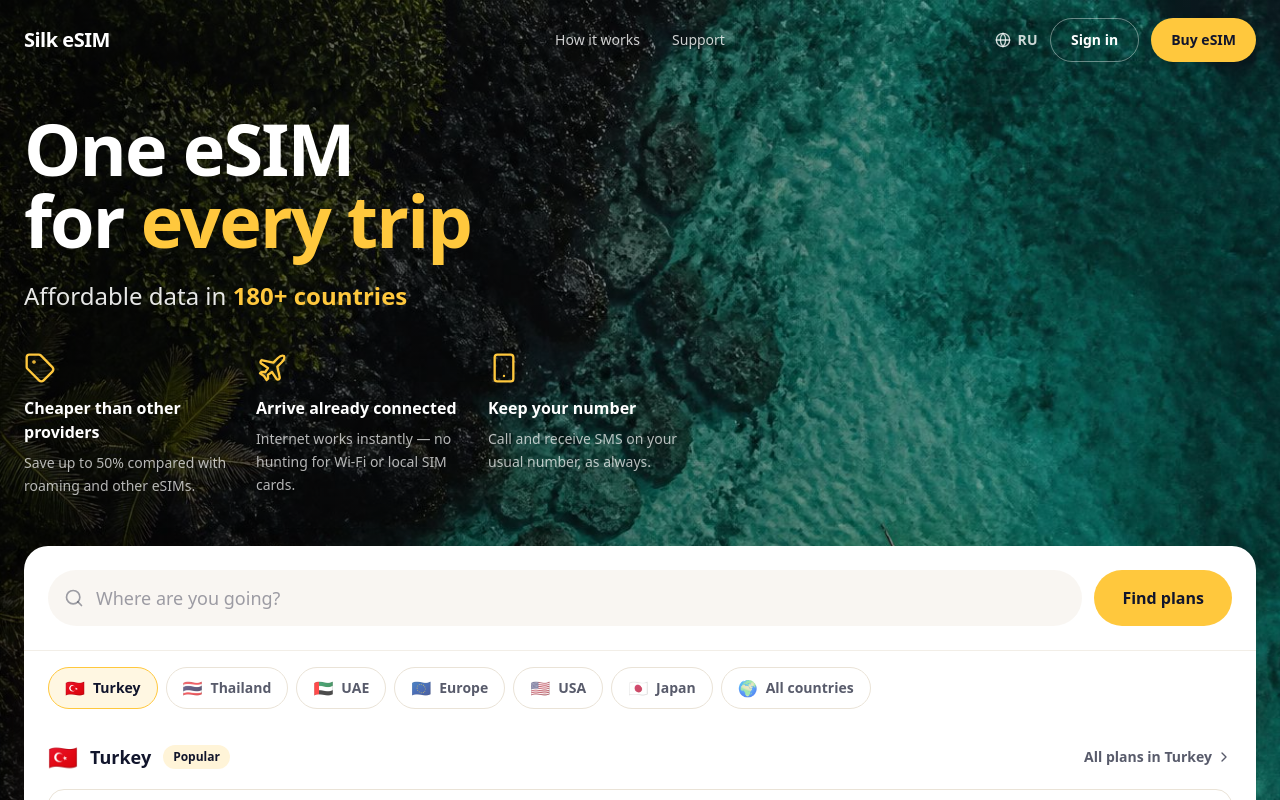
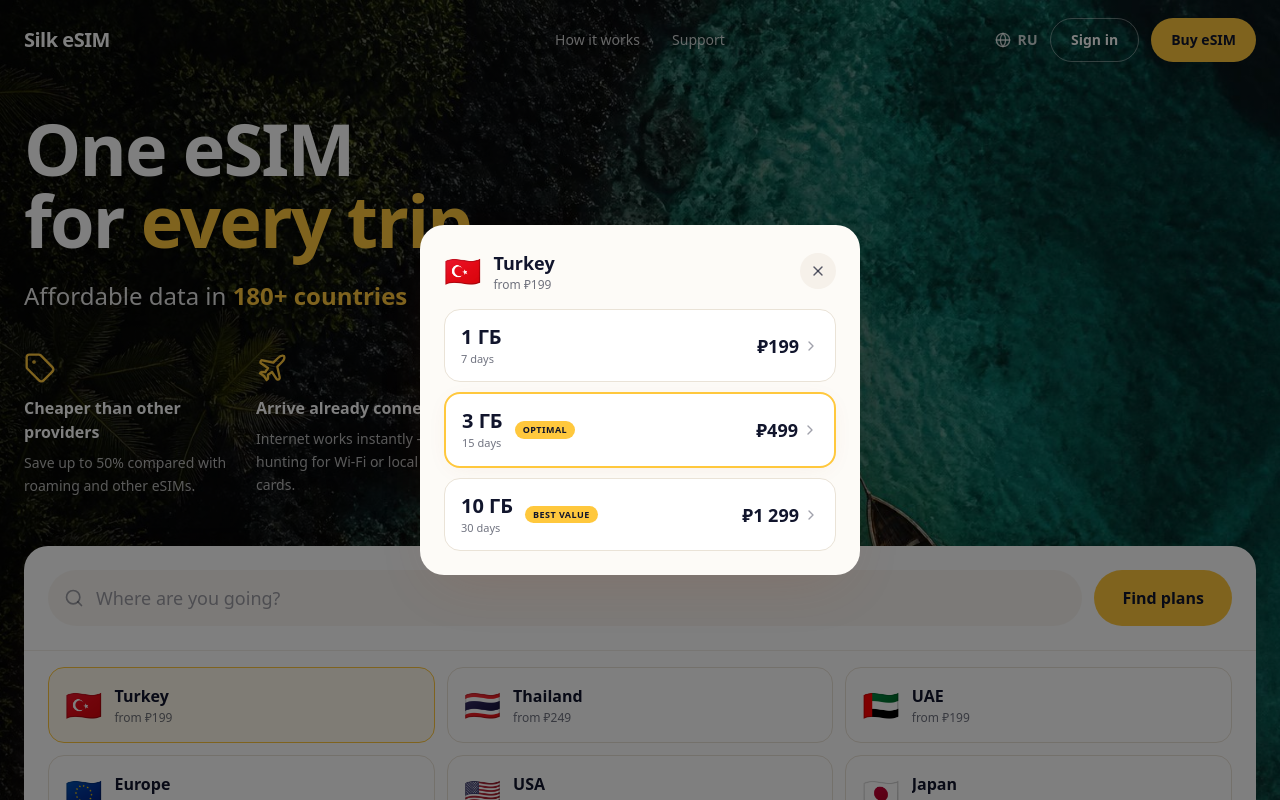
Before and after one commit to yatskovatatyana-dotcom/silk-esims, a React (Vite) app: page / in a window 1280 px wide. Shown: the top 800 px of the page. Built offline with nearby package versions, Linux system fonts and the light colour scheme.

Commit message:
Changes
Co-authored-by: yatskovatatyana-dotcom <235263755+yatskovatatyana-dotcom@users.noreply.github.com>

```diff
--- a/src/components/Hero.tsx
+++ b/src/components/Hero.tsx
@@ -121,9 +121,9 @@ const Hero = () => {
             </button>
           </div>
 
-          {/* MOBILE: tile grid picker */}
-          <div className="md:hidden px-4 pt-4 pb-4">
-            <div className="grid grid-cols-2 gap-2.5">
+          {/* Country tile grid — mobile & desktop */}
+          <div className="px-4 md:px-6 pt-4 pb-5">
+            <div className="grid grid-cols-2 md:grid-cols-3 gap-2.5 md:gap-3">
               {chips.slice(0, 6).map((c) => {
                 const isActive = c.slug === activeSlug;
                 const from = c.plans[0]?.price;
@@ -131,18 +131,18 @@ const Hero = () => {
                   <button
                     key={c.slug}
                     onClick={() => setActiveSlug(isActive ? '' : c.slug)}
-                    className={`flex items-center gap-3 p-3 rounded-2xl border transition-all text-left ${
+                    className={`flex items-center gap-3 p-3 md:p-4 rounded-2xl border transition-all text-left hover:border-foreground/30 ${
                       isActive
                         ? 'border-secondary bg-secondary/10'
                         : 'border-border bg-white'
                     }`}
                   >
-                    <span className="text-2xl leading-none">{c.flag}</span>
+                    <span className="text-2xl md:text-3xl leading-none">{c.flag}</span>
                     <div className="min-w-0 flex-1">
-                      <div className="text-sm font-bold text-foreground truncate">
+                      <div className="text-sm md:text-base font-bold text-foreground truncate">
                         {c.name[lang]}
                       </div>
-                      <div className="text-[11px] text-foreground/60 font-medium mt-0.5">
+                      <div className="text-[11px] md:text-xs text-foreground/60 font-medium mt-0.5">
                         {t('heroSearch.fromPrice')} {from}
                       </div>
                     </div>
@@ -151,31 +151,30 @@ const Hero = () => {
               })}
               <button
                 onClick={() => navigate('/login')}
-                className="col-span-2 flex items-center justify-center gap-2 p-3 rounded-2xl border border-border bg-white text-sm font-semibold text-foreground/80"
+                className="col-span-2 md:col-span-3 flex items-center justify-center gap-2 p-3 md:p-4 rounded-2xl border border-border bg-white text-sm md:text-base font-semibold text-foreground/80 hover:border-foreground/30 transition-colors"
               >
-                <span className="text-base">🌍</span>
+                <span className="text-base md:text-lg">🌍</span>
                 {t('heroSearch.moreDestinations')}
                 <ChevronRight className="w-4 h-4 text-foreground/40" />
               </button>
             </div>
-
           </div>
 
-          {/* MOBILE: bottom sheet with plans */}
+          {/* Plans overlay — bottom sheet on mobile, centered modal on desktop */}
           {activeSlug && active && (
-            <div className="md:hidden fixed inset-0 z-50 flex items-end">
+            <div className="fixed inset-0 z-50 flex items-end md:items-center md:justify-center">
               {/* Backdrop */}
               <button
                 aria-label="Close"
                 onClick={() => setActiveSlug('')}
                 className="absolute inset-0 bg-black/50 animate-fade-in"
               />
-              {/* Sheet */}
+              {/* Sheet / modal */}
               <div
-                className="relative w-full rounded-t-3xl bg-background shadow-elegant px-5 pb-8 pt-3"
+                className="relative w-full md:w-[440px] md:max-w-[92vw] rounded-t-3xl md:rounded-3xl bg-background shadow-elegant px-5 md:px-6 pb-8 md:pb-6 pt-3 md:pt-6"
                 style={{ animation: 'slide-up-sheet 0.28s cubic-bezier(0.32, 0.72, 0, 1)' }}
               >
-                <div className="mx-auto h-1.5 w-10 rounded-full bg-foreground/15 mb-4" />
+                <div className="md:hidden mx-auto h-1.5 w-10 rounded-full bg-foreground/15 mb-4" />
                 <div className="flex items-center justify-between mb-4">
                   <div className="flex items-center gap-3 min-w-0">
                     <span className="text-3xl leading-none">{active.flag}</span>
@@ -210,7 +209,7 @@ const Hero = () => {
                       <button
                         key={idx}
                         onClick={() => navigate('/login')}
-                        className={`w-full flex items-center justify-between gap-3 rounded-2xl bg-card px-4 py-3.5 transition-all active:scale-[0.98] ${
+                        className={`w-full flex items-center justify-between gap-3 rounded-2xl bg-card px-4 py-3.5 transition-all active:scale-[0.98] hover:-translate-y-0.5 ${
                           isOptimal
                             ? 'border-2 border-secondary shadow-soft'
                             : 'border border-border'
@@ -237,99 +236,9 @@ const Hero = () => {
                     );
                   })}
                 </div>
-
               </div>
             </div>
           )}
-
-          {/* DESKTOP: chips + plans */}
-          <div className="hidden md:block">
-            {/* Country chips */}
-            <div className="px-4 md:px-6 pt-4 pb-2 flex items-center gap-2 overflow-x-auto no-scrollbar">
-              {chips.map((c) => {
-                const isActive = c.slug === activeSlug;
-                return (
-                  <button
-                    key={c.slug}
-                    onClick={() => setActiveSlug(c.slug)}
-                    className={`inline-flex items-center gap-2 px-4 py-2 rounded-full text-sm font-semibold whitespace-nowrap border transition-all ${
-                      isActive
-                        ? 'bg-secondary/15 border-secondary text-foreground'
-                        : 'bg-white border-border text-foreground/70 hover:border-foreground/30'
-                    }`}
-                  >
-                    <span className="text-base">{c.flag}</span>
-                    {c.name[lang]}
-                  </button>
-                );
-              })}
-            </div>
-
-            {/* Selected country + plans */}
-            <div className="p-4 md:p-6 pt-4">
-              <div className="flex items-center justify-between mb-4">
-                <div className="flex items-center gap-3">
-                  <span className="text-2xl">{active.flag}</span>
-                  <span className="text-lg font-bold text-foreground">{active.name[lang]}</span>
-                  {active.popular && (
-                    <span className="inline-flex items-center px-2.5 py-1 rounded-full bg-secondary/20 text-secondary-foreground text-xs font-semibold">
-                      {t('heroSearch.popularBadge')}
-                    </span>
-                  )}
-                </div>
-                <button
-                  onClick={() => navigate('/login')}
-                  className="inline-flex items-center gap-1 text-sm font-semibold text-foreground/70 hover:text-foreground transition-colors"
-                >
-                  {t('heroSearch.allPlans')} {active.name[lang]}
-                  <ChevronRight className="w-4 h-4" />
-                </button>
-              </div>
-
-              <div className="space-y-2.5">
-                {[0, 1, 3].map((idx, i) => {
-                  const p = active.plans[idx];
-                  if (!p) return null;
-                  const isOptimal = i === 1;
-                  const isBest = i === 2;
-                  const badge = isOptimal
-                    ? t('heroSearch.optimalBadge')
-                    : isBest
-                    ? t('heroSearch.bestBadge')
-                    : null;
-                  return (
-                    <button
-                      key={idx}
-                      onClick={() => navigate('/login')}
-                      className={`w-full flex items-center justify-between gap-3 rounded-2xl bg-card px-4 py-3.5 transition-all active:scale-[0.98] ${
-                        isOptimal
-                          ? 'border-2 border-secondary shadow-soft'
-                          : 'border border-border'
-                      }`}
-                    >
-                      <div className="flex items-center gap-3 min-w-0">
-                        <div className="text-left">
-                          <div className="text-xl font-extrabold text-foreground leading-tight">{p.data}</div>
-                          <div className="text-[11px] text-foreground/60 mt-0.5">
-                            {p.days} {t('heroSearch.daysShort')}
-                          </div>
-                        </div>
-                        {badge && (
-                          <span className="inline-flex items-center px-2 py-0.5 rounded-full bg-secondary text-secondary-foreground text-[9px] font-bold tracking-wider whitespace-nowrap">
-                            {badge}
-                          </span>
-                        )}
-                      </div>
-                      <div className="flex items-center gap-1 shrink-0">
-                        <span className="text-lg font-extrabold text-foreground">{p.price}</span>
-                        <ChevronRight className="w-4 h-4 text-foreground/40" />
-                      </div>
-                    </button>
-                  );
-                })}
-              </div>
-            </div>
-          </div>
         </div>
 
         {/* Bottom dark feature strip */}
```
